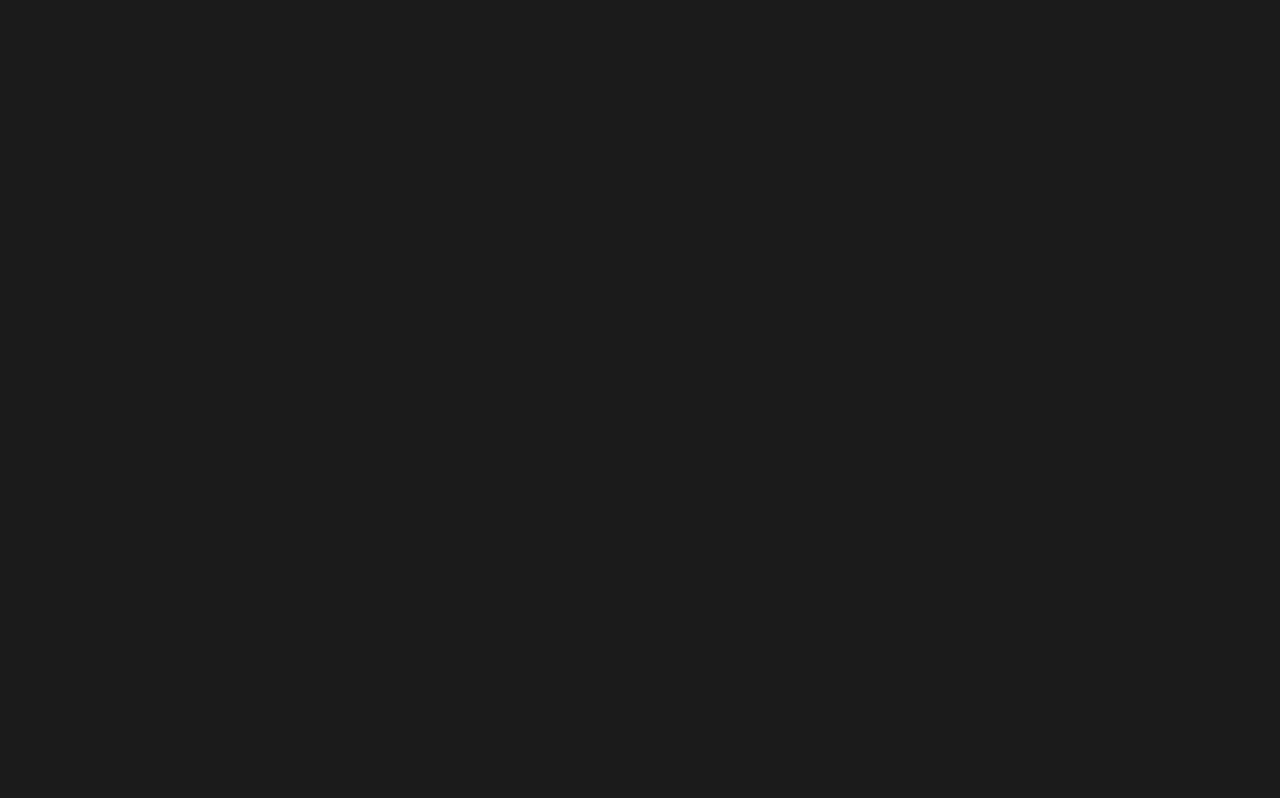
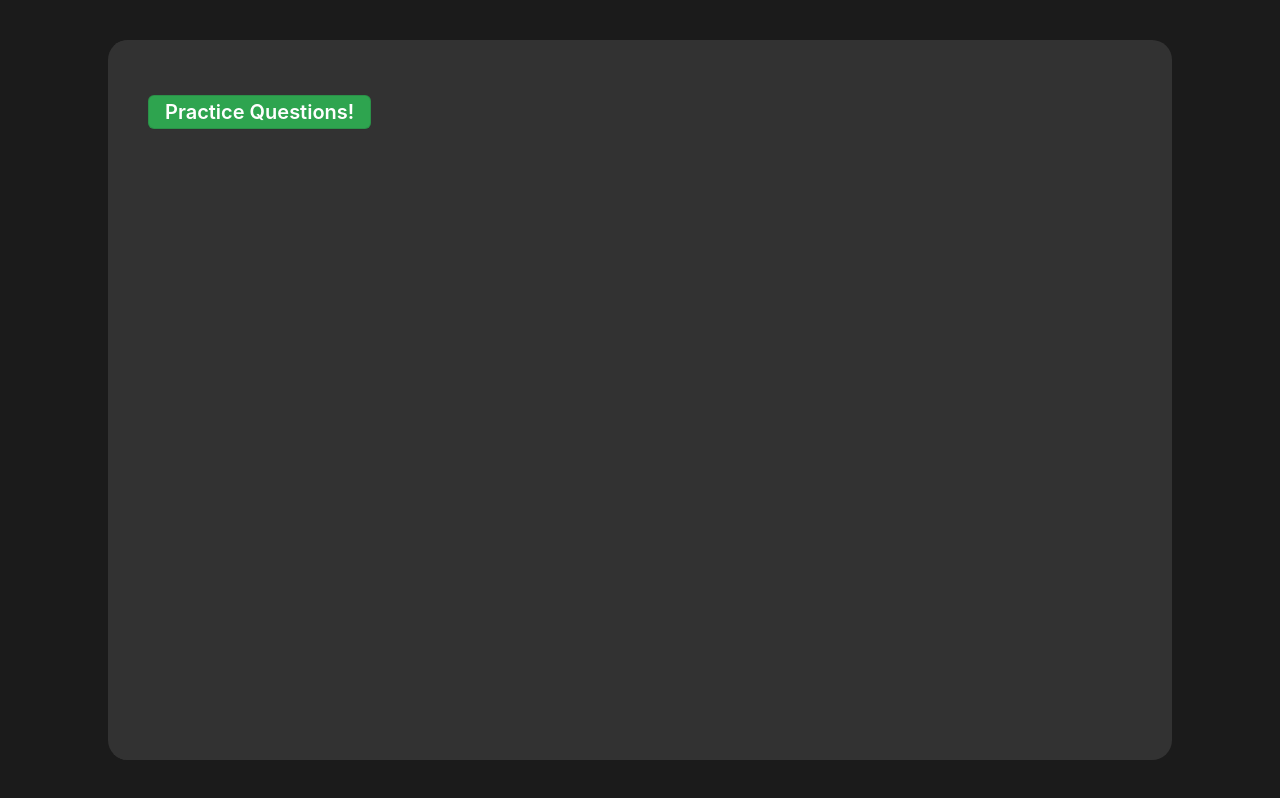
Before and after one commit to rit-123/uncommonhacks, a React (Create React App) app in the folder studybuddy/: page / in a window 1280 px wide. Built offline with nearby package versions, Linux system fonts and the light colour scheme.

Commit message:
Added notes viewing page

```diff
--- a/studybuddy/src/Button.css
+++ b/studybuddy/src/Button.css
@@ -68,7 +68,3 @@
   background-color: #298e46;
   box-shadow: rgba(20, 70, 32, .2) 0 1px 0 inset;
 }
-
-.fileName{
-
-}
--- a/studybuddy/src/Notes.css
+++ b/studybuddy/src/Notes.css
@@ -8,3 +8,86 @@
     align-items: center;
     margin: 0;
 }
+
+.notesWindow{
+    height: 80%;
+    width: 80%;
+    background-color: #323232;
+    color: #cbcbcb;
+    border-top: 40px solid #323232;
+    border-left: 40px solid #323232;
+    border-bottom: 40px solid #323232;
+    border-radius: 20px;
+    display: flex;
+    flex-direction: column;
+    align-items: left;
+    font-size: 20px;
+    overflow: scroll;
+    scrollbar-width: none;
+}
+
+.notesWindow::-webkit-scrollbar {
+    display: none;
+  }
+
+.justBorder{
+    height: 80%;
+    width: 80%;
+    background-color: none;
+    border: 40px solid #323232;
+    border-radius: 20px;
+    position: absolute;
+}
+
+.quizButton {
+    appearance: none;
+    width: fit-content;
+    background-color: #2ea44f;
+    border: 1px solid rgba(27, 31, 35, .15);
+    border-radius: 6px;
+    box-shadow: rgba(27, 31, 35, .1) 0 1px 0;
+    box-sizing: border-box;
+    color: #fff;
+    cursor: pointer;
+    display: inline-block;
+    font-family: -apple-system,system-ui,"Segoe UI",Helvetica,Arial,sans-serif,"Apple Color Emoji","Segoe UI Emoji";
+    font-size: 20px;
+    font-weight: 600;
+    line-height: 20px;
+    padding: 6px 16px;
+    margin-top: 15px;
+    position: relative;
+    text-align: center;
+    text-decoration: none;
+    user-select: none;
+    -webkit-user-select: none;
+    touch-action: manipulation;
+    vertical-align: middle;
+    white-space: nowrap;
+  }
+
+.quizButton:focus:not(:focus-visible):not(.focus-visible) {
+    box-shadow: none;
+    outline: none;
+}
+
+.quizButton:hover {
+    background-color: #2c974b;
+}
+
+.quizButton:focus {
+    box-shadow: rgba(46, 164, 79, .4) 0 0 0 3px;
+    outline: none;
+}
+
+.quizButton:disabled {
+    background-color: #94d3a2;
+    border-color: rgba(27, 31, 35, .1);
+    color: rgba(255, 255, 255, .8);
+    cursor: default;
+}
+
+.quizButton:active {
+    background-color: #298e46;
+    box-shadow: rgba(20, 70, 32, .2) 0 1px 0 inset;
+}
--- a/studybuddy/src/Notes.js
+++ b/studybuddy/src/Notes.js
@@ -1,12 +1,15 @@
 import * as React from 'react';
 import './Notes.css';
 
-function Audin() {
+function Notes(props) {
   return (
     <div className="Notes">
-
+        <div className="notesWindow">
+          {props.text}
+          <button className="quizButton">Practice Questions!</button>
+        </div>
     </div>
   );
 }
 
-export default Audin;
+export default Notes;
```
Also changed, not shown: studybuddy/src/Button.js (+7 -1 lines).
